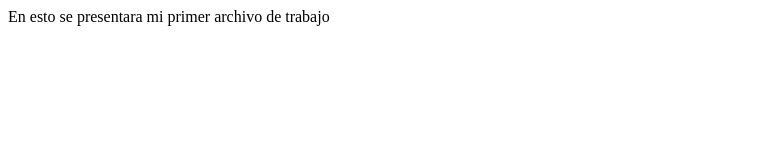
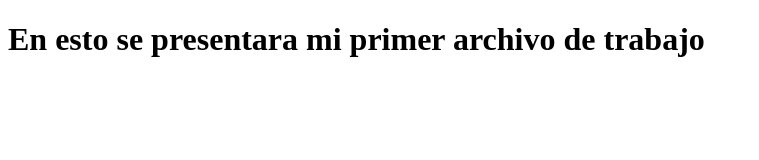
Before and after one commit to AnderzonPortal/Laboratorio01, a plain HTML site: page index.html in a window 1280 px wide. Shown: the whole page, without its empty margins (0-759 px from the left). Drawn offline with Linux system fonts and the light colour scheme.

Commit message:
Update index.html

```diff
--- a/index.html
+++ b/index.html
@@ -6,6 +6,6 @@
     <title>1 | Archivo</title>
 </head>
 <body>
-    En esto se presentara mi primer archivo de trabajo
+    <h1>En esto se presentara mi primer archivo de trabajo</h1>
 </body>
 </html>
```
